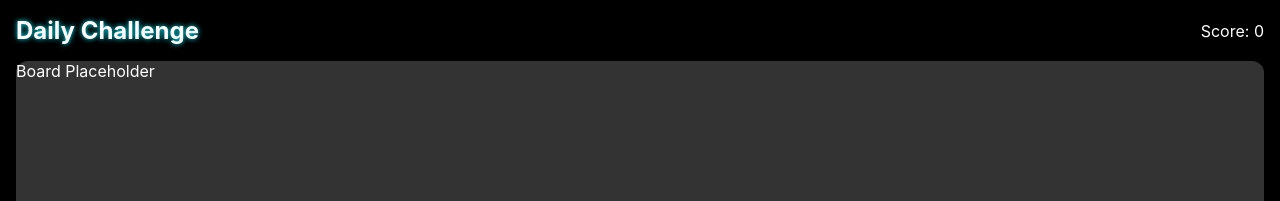
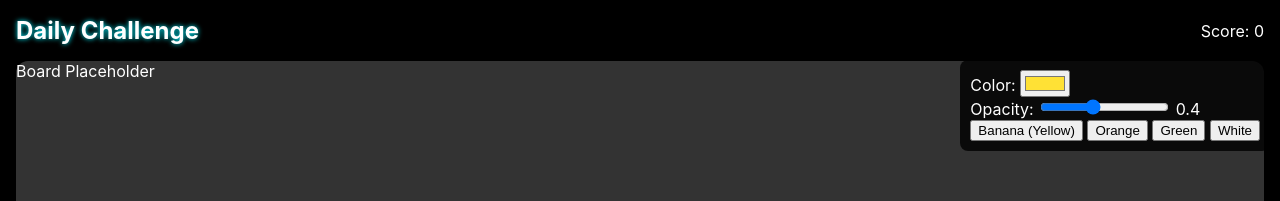
Before and after one commit to anicolao/wordcandy, a SvelteKit app: page /play in a window 1280 px wide. Shown: the top 201 px of the page. Built offline with nearby package versions, Linux system fonts and the light colour scheme.

Commit message:
Better glassy look

```diff
--- a/src/lib/components/game/Scene.svelte
+++ b/src/lib/components/game/Scene.svelte
@@ -16,10 +16,12 @@
 {:else}
     <T.PerspectiveCamera
         makeDefault
-        position={[0, 5, 8]}
-        fov={40}
+        position={[0, 8, 12]}
+        fov={45}
         on:create={({ ref }) => ref.lookAt(0, 0, 0)}
-    />
+    >
+        <OrbitControls enableDamping target={[0, 0, 0]} />
+    </T.PerspectiveCamera>
 {/if}
 
 <!-- Key Light (Warm) -->
--- a/src/lib/components/game/Tile3D.svelte
+++ b/src/lib/components/game/Tile3D.svelte
@@ -8,6 +8,11 @@
   export let position = [0, 0, 0];
   export let rotation = [0, 0, 0];
   export let scale = 1;
+  export let color = "#FFE135"; // Default Banana Yellow
+  export let opacity = 0.4; // Default Inner Glow Opacity
+
+  // Reactive material props to ensure updates work
+  $: materialOpacity = Number(opacity);
 
   // Thicker "Hard Candy" geometry with rounder corners
   const geometry = new RoundedBoxGeometry(1.1, 1.1, 0.5, 4, 0.25);
@@ -17,7 +22,7 @@
   <!-- INNER GLOW: Simulates the "gummy" center -->
   <T.Mesh>
     <T.BoxGeometry args={[0.8, 0.8, 0.3]} />
-    <T.MeshBasicMaterial color="#FFE135" transparent opacity={0.4} />
+    <T.MeshBasicMaterial {color} transparent opacity={materialOpacity} />
   </T.Mesh>
 
   <!-- Tile Base: High Refraction Acrylic -->
@@ -30,7 +35,7 @@
       roughness={0.0}
       ior={1.5}
       thickness={1.5}
-      attenuationColor="#FFE135"
+      attenuationColor={color}
       attenuationDistance={1.2}
       clearcoat={1.0}
       clearcoatRoughness={0.0}
--- a/src/routes/play/+page.svelte
+++ b/src/routes/play/+page.svelte
@@ -27,6 +27,10 @@
             store.dispatch(drawTiles({ playerId: uid }));
         }
     }
+    // Debug State
+    let debugColor = "#FFE135";
+    let debugOpacity = 0.4;
+    let showControls = true;
 </script>
 
 <div class="game-container">
@@ -34,6 +38,22 @@
         <h2 class="neon-text" style="margin: 0;">Daily Challenge</h2>
         <div class="score">Score: {player?.score || 0}</div>
     </header>
+
+    <!-- Debug Controls -->
+    {#if showControls}
+        <div class="debug-panel" style="position: absolute; top: 60px; right: 10px; z-index: 100; background: rgba(0,0,0,0.8); padding: 10px; border-radius: 8px; color: white;">
+            <div>
+                <label>Color: <input type="color" bind:value={debugColor}></label>
+            </div>
+            <div>
+                <label>Opacity: <input type="range" min="0" max="1" step="0.1" bind:value={debugOpacity}></label> {debugOpacity}
+            </div>
+            <button on:click={() => debugColor = "#FFE135"}>Banana (Yellow)</button>
+            <button on:click={() => debugColor = "#FFA500"}>Orange</button>
+            <button on:click={() => debugColor = "#00FF00"}>Green</button>
+             <button on:click={() => debugColor = "#FFFFFF"}>White</button>
+        </div>
+    {/if}
 
     <div class="board-area">
         <!-- <Board /> -->
@@ -47,13 +67,19 @@
             <Canvas>
                 <Scene rackMode={true}>
                     {#each rack as tile, i}
-                        <!-- Position calculations: centered, with gap -->
+                        <!-- 4x2 Grid Layout Logic (Inline for Svelte < 3.46 compat) -->
                         <Tile3D
-                            position={[(i - 3.5) * 2.5, 0, 0]}
+                            position={[
+                                ((i % 4) - 1.5) * 2.5,
+                                (Math.floor(i / 4) * -2.5) + 1.25,
+                                0
+                            ]}
                             rotation={[-Math.PI / 8, 0, 0]}
                             scale={2.0}
                             letter={tile.letter}
                             value={tile.value}
+                            color={debugColor}
+                            opacity={debugOpacity}
                         />
                     {/each}
                  </Scene>
```
Also changed, not shown: 1 other file (tests, documents, lock files or other folders).
